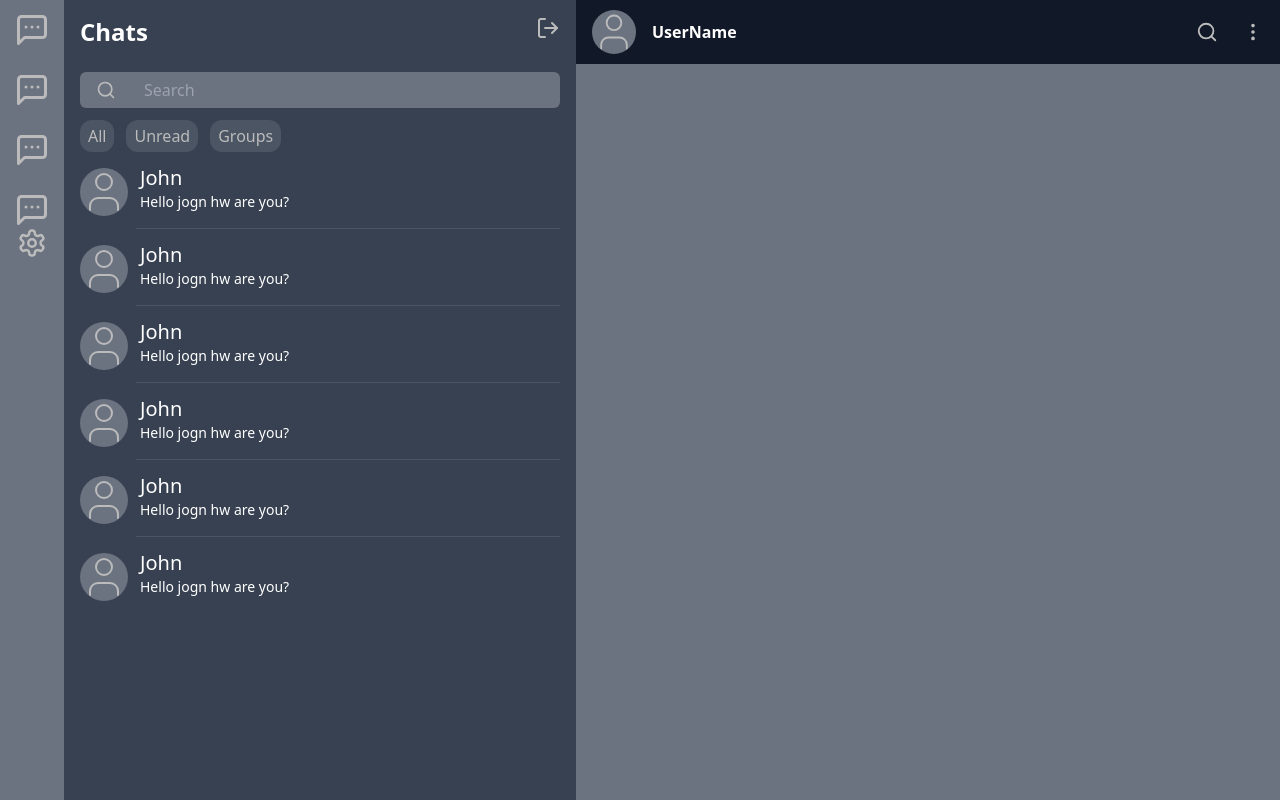
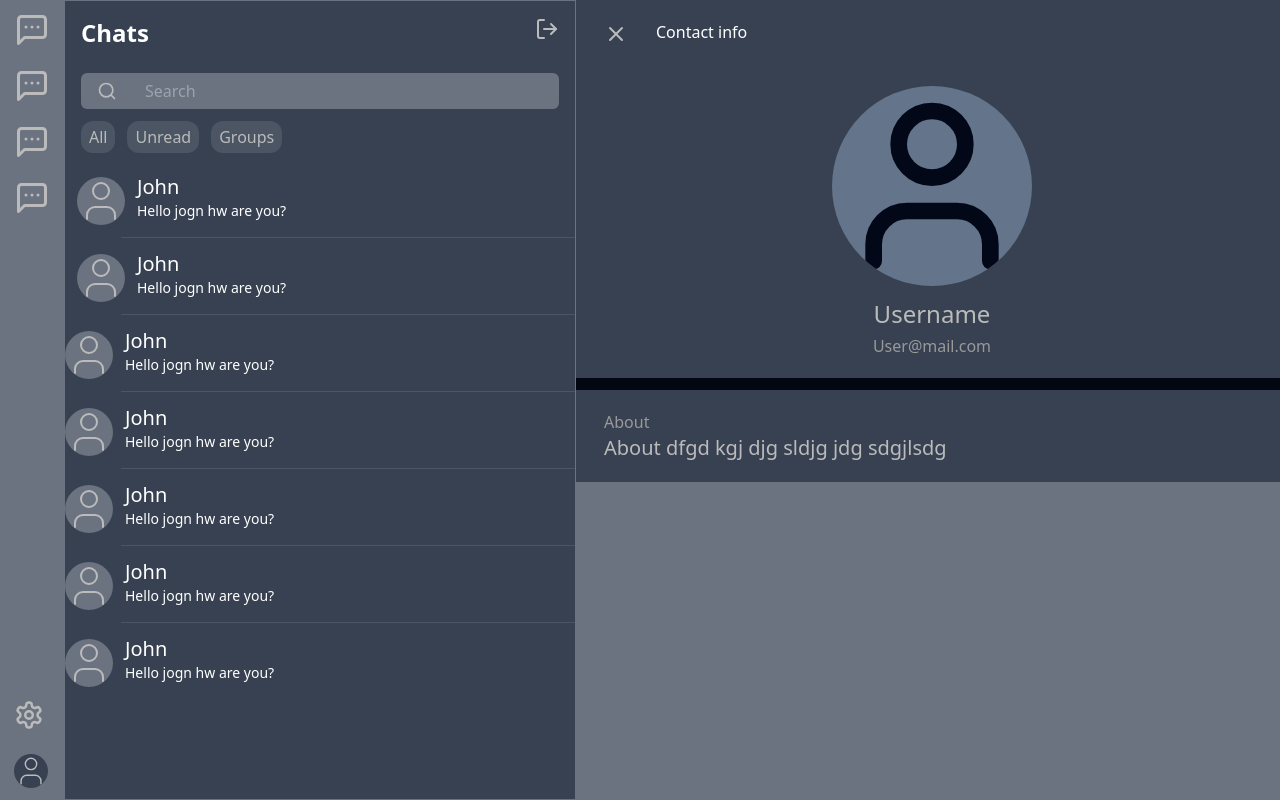
Before and after one commit to T-pritam/chatApp, a Next.js app: page / in a window 1280 px wide. Built offline with nearby package versions, Linux system fonts and the light colour scheme.

Commit message:
ui updated for chatlist

```diff
--- a/src/app/layout.tsx
+++ b/src/app/layout.tsx
@@ -4,6 +4,8 @@ import ToastProvider from '@/components/sonnerProvider';
 import Options from '@/components/Options';
 import ChatList from '@/components/ChatList';
 import ChatMessage from '@/components/ChatMessage';
+
+import UserDetails from '@/components/UserDetails';
 
 interface RootLayoutProps {
   children: React.ReactNode;
@@ -14,18 +16,18 @@ export default async function RootLayout({ children }: RootLayoutProps) {
     <html lang="en" >
       <body>
       <div className="flex ">
-        <div className="bg-gray-500 w-16 h-screen p-3">
+        <div className="bg-gray-500 w-16 h-screen p-3 ">
           <Options />
         </div>
 
 
-        <div className="bg-gray-700 w-2/5 h-screen p-4">
+        <div className="bg-gray-700 w-2/5 h-screen">
           <ChatList />
         </div>
 
 
         <div className="bg-gray-500 flex-1 h-screen">
-          <ChatMessage />
+          <UserDetails />
         </div>
       </div>
         <ToastProvider />
--- a/src/components/ChatList.tsx
+++ b/src/components/ChatList.tsx
@@ -2,10 +2,12 @@ import React from 'react'
 import { LogOut } from 'lucide-react';
 import { Search } from 'lucide-react';
 import { User } from 'lucide-react';
+import './scrollbar.css'
 
 function ChatList() {
   return (
-    <div>
+    <div className='custom-scrollbar w-full h-screen  border border-gray-500 overflow-y-auto' >
+        <div className='sticky top-0 z-10 bg-gray-700 pb-2 p-4'>
             <div className='flex justify-between'>
                 <p className='text-2xl font-bold text-white'>Chats</p>
                 <LogOut color='#bbb'/>
@@ -22,23 +24,27 @@ function ChatList() {
                 <button className=' p-1 pl-2 pr-2 bg-gray-600 rounded-xl text-[#bbb] hover:bg-gray-500/55'>Groups</button>
             </div>
 
-        <div className='mt-3'>
-            <div className='flex justify-start mt-3 gap-3'>
+        </div>
+
+
+
+        <div className=' '>
+            <div className='flex justify-start p-3 gap-3 hover:bg-gray-500'>
                 <User size={48} strokeWidth={1} color='#bbb' className='rounded-full bg-gray-500 cursor-pointer mt-1'/>
                 <div>
                     <p className='text-white text-xl'>John</p>
                     <p className='text-white text-sm'>Hello jogn hw are you?</p>
                 </div>
             </div>
-            <hr className=" mt-3 ml-14 border-gray-600 border-t" />
-            <div className='flex justify-start mt-3 gap-3'>
+            <hr className=" ml-14 border-gray-600 border-t" />
+            <div className='flex justify-start p-3 gap-3 hover:bg-gray-500'>
                 <User size={48} strokeWidth={1} color='#bbb' className='rounded-full bg-gray-500 cursor-pointer mt-1'/>
                 <div>
                     <p className='text-white text-xl'>John</p>
                     <p className='text-white text-sm'>Hello jogn hw are you?</p>
                 </div>
             </div>
-            <hr className=" mt-3 ml-14 border-gray-600 border-t" />
+            <hr className="ml-14 border-gray-600 border-t" />
             <div className='flex justify-start mt-3 gap-3'>
                 <User size={48} strokeWidth={1} color='#bbb' className='rounded-full bg-gray-500 cursor-pointer mt-1'/>
                 <div>
@@ -71,6 +77,15 @@ function ChatList() {
                 </div>
             </div>
 
+            <hr className=" mt-3 ml-14 border-gray-600 border-t" />
+            <div className='flex justify-start mt-3 gap-3'>
+                <User size={48} strokeWidth={1} color='#bbb' className='rounded-full bg-gray-500 cursor-pointer mt-1'/>
+                <div>
+                    <p className='text-white text-xl'>John</p>
+                    <p className='text-white text-sm'>Hello jogn hw are you?</p>
+                </div>
+            </div>
+
         </div>
 
     </div>
--- a/src/components/Options.tsx
+++ b/src/components/Options.tsx
@@ -1,24 +1,40 @@
 import React from 'react'
 import { MessageSquareMore } from 'lucide-react';
 import { Settings } from 'lucide-react';
+import { User } from 'lucide-react';
 
 function Options() {
   return (
-    <div className='flex items-center justify-center'>
-        <div className='flex flex-col justify-between'>
-            <div className='flex flex-col items-center gap-6 justify-center'>
+    <div className='flex items-center justify-center flex-col  h-full'>
+
+  <div className="flex flex-col justify-between h-full">
+
+
+    <div className="space-y-5">
         <MessageSquareMore size={36} stroke='#bbb'/>
         <MessageSquareMore size={36} stroke='#bbb'/>
         <MessageSquareMore size={36} stroke='#bbb'/>
         <MessageSquareMore size={36} stroke='#bbb'/>
     </div>
-            <div className='flex flex-col items-center gap-6 justify-center'>
+
+
+    <div className="space-y-6">
     <Settings size={30} stroke='#bbb'/>
-            </div>
-        </div>
+    <User size={34} strokeWidth={1} color='#bbb' className='rounded-full bg-gray-700 cursor-pointer'/>
     </div>
 
+  </div>
 
+        {/* <div className='flex flex-col justify-between align-center'>
+            <div className='flex flex-col items-center gap-6 '>
+
+            </div>
+            <div className='flex flex-col items-center gap-6 '>
+
+            </div>
+        </div> */}
+
+    </div>
   )
 }
 
--- /dev/null
+++ b/src/components/UserDetails.tsx
@@ -0,0 +1,26 @@
+import React from 'react'
+import { X } from 'lucide-react';
+import { User } from 'lucide-react';
+
+function UserDetails() {
+  return (
+    <div className='bg-gray-950'>
+        <div className='p-5 pl-7 bg-gray-700'>
+            <X  color='#bbb'  className='text-white inline-block cursor-pointer'/>
+            <p className='text-white inline-block ml-7'>Contact info</p>
+            <User className='m-auto mt-10 bg-slate-500 rounded-full' size={200} />
+            <div className='text-center'>
+                <p className='mt-3 text-2xl font-normal text-[#bbb]'>Username</p>
+                <p className='mt-1 text-[#999]'>User@mail.com</p>
+            </div>
+        </div>
+
+        <div className='p-5 pl-7 mt-3 bg-gray-700'>
+            <p className='text-[#999]'>About</p>
+            <p className='text-[#bbb] text-xl font-normal'>About dfgd kgj djg sldjg jdg sdgjlsdg </p>
+        </div>
+    </div>
+  )
+}
+
+export default UserDetails
--- /dev/null
+++ b/src/components/scrollbar.css
@@ -0,0 +1,13 @@
+/* ScrollableDiv.css */
+.custom-scrollbar::-webkit-scrollbar {
+    width: 2px;
+  }
+
+  .custom-scrollbar::-webkit-scrollbar-thumb {
+    background-color: #888; /* Scrollbar color */
+    border-radius: 8px;
+  }
+
+  .custom-scrollbar::-webkit-scrollbar-thumb:hover {
+    background-color: #555;
+  }
--- a/src/model/User.ts
+++ b/src/model/User.ts
@@ -9,6 +9,7 @@ export interface User extends Document {
   isVerified: boolean;
   passwordResetToken: string;
   passwordResetExpires: Date;
+  about: string;
   friends: mongoose.Types.ObjectId[];
   groups: mongoose.Types.ObjectId[];
   friendRequest: mongoose.Types.ObjectId[];
@@ -44,6 +45,9 @@ const UserSchema: Schema<User> = new mongoose.Schema({
     type: Boolean,
     default: false,
   },
+  about: {
+    type: String,
+  },
   passwordResetToken: {
     type: String,
     required: [true, 'Verify Code is required'],
```
Lines whose indentation alone changed are shown as unchanged.
